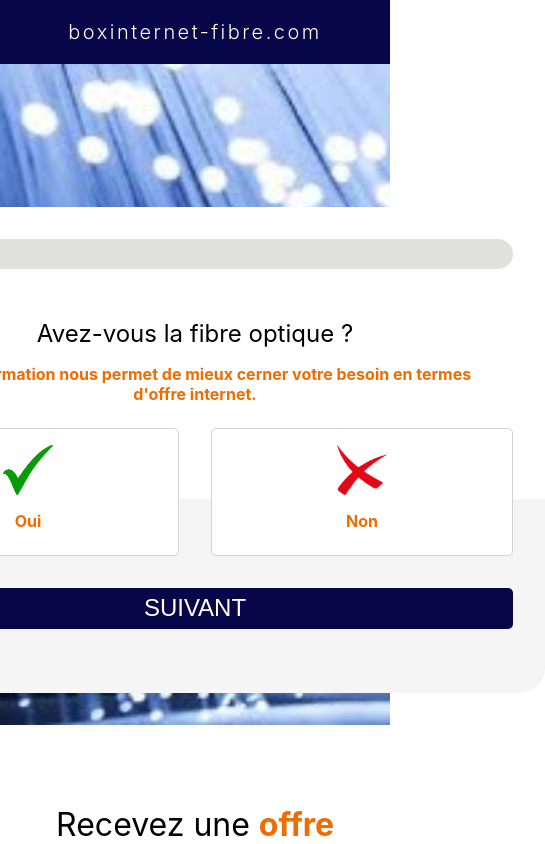
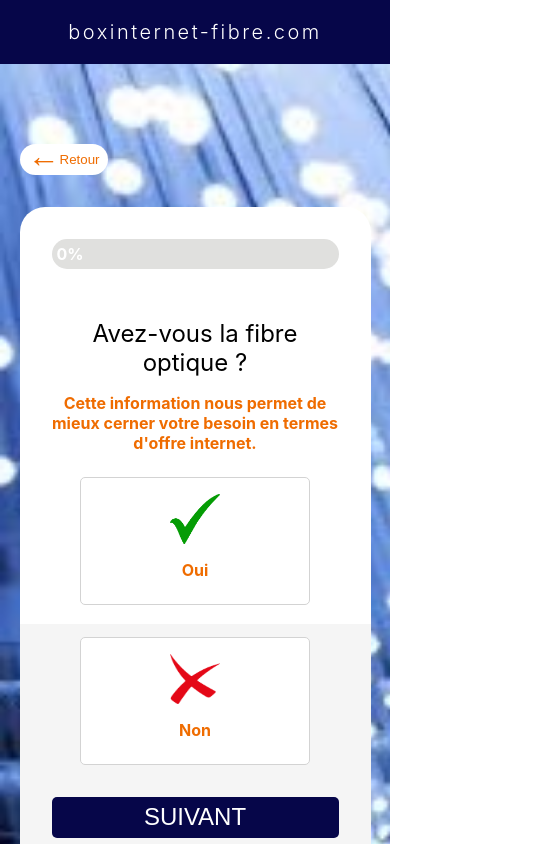
Before and after one commit to PelayoPAR/vmtest, a React (Create React App) app: page / in a window 390 px wide. Shown: the top 844 px of the page, 545 px wide, since content can reach past the window. Built offline with nearby package versions, Linux system fonts and the light colour scheme.

Commit message:
responsive iter 1

```diff
--- a/src/Components/MainPanel/MainPanel.css
+++ b/src/Components/MainPanel/MainPanel.css
@@ -13,6 +13,8 @@
 
 }
 
+
+
 .panelEtSuivantDiv {
     width: 100%;
 }
@@ -25,9 +27,43 @@
     padding: 2rem;
     border-radius: 25px;
     margin-bottom: 2rem;
-    width: 700px;
+    width: 100%;
+    min-width: 700px;
     background: linear-gradient(to top, rgb(245, 245, 245) 0%, rgb(245, 245, 245) 40%, white 0%, white 100%);
 }
+
+@media screen and (max-width:486px) {
+    .retourBtnParent {
+        display: flex;
+        flex-direction: column;
+    }
+
+    .contentPanel {
+        min-width: 100px;
+        width: 90%;
+        align-self: center;
+    }
+
+}
+
+@media screen and (min-width:485px) and (max-width: 768px) {
+    .retourBtnParent {
+        display: flex;
+        flex-direction: column;
+    }
+
+    .contentPanel {
+        min-width: 100px;
+        width: 90%;
+        align-self: center;
+    }
+}
+
+
+/* @media screen and (max-width: 480px) {} */
+/* @media screen and (min-width:481px) and (max-width: 768px) {} */
+/* @media screen and (min-width:769px) and (max-width: 1023px) {} */
+/* @media screen and (min-width: 1024px) and (max-width: 1200px) {} */
 
 .progressBarMain{
     display: flex;
--- a/src/Components/MainPanel/MainPanel.jsx
+++ b/src/Components/MainPanel/MainPanel.jsx
@@ -37,7 +37,7 @@ function MainPanel() {
       style={{ backgroundImage: "url('/Img/fiberbgimg.jpg')" }}
     >
       <div className="retourPlusContentDiv">
-        <div>
+        <div className="retourBtnParent">
           <RetourBtn controlSetPanelMinus={controlSetPanelMinus} />
         </div>
         <div className="contentPanel">
--- a/src/Components/MainPanel/PanelContents/PanelContent1/PanelContent1.css
+++ b/src/Components/MainPanel/PanelContents/PanelContent1/PanelContent1.css
@@ -49,3 +49,21 @@
 .ouiNonButtonDiv p {
     margin-top: 1rem;
 }
+
+@media screen and (max-width:486px) {
+    .ouiNonButtonDiv {
+        min-width: 10px;
+        width: 80%;
+    }
+
+    .ouiNonButtonsDiv {
+        flex-direction: column;
+        align-items: center;
+    }
+}
+
+@media screen and (min-width:485px) and (max-width: 768px) {
+    .ouiNonButtonDiv {
+        min-width: 10px;;
+    }
+}
--- a/src/Components/RetourBtn/RetourBtn.css
+++ b/src/Components/RetourBtn/RetourBtn.css
@@ -1,3 +1,20 @@
+
+@media screen and (max-width:486px) {
+    .retourBtnDiv {
+        width: 90%;
+        align-self: center;
+    }
+}
+
+@media screen and (min-width:485px) and (max-width: 768px) {
+    .retourBtnDiv {
+        width: 90%;
+        align-self: center;
+    }
+}
+
+
+
 .retourBtn {
     display: flex;
     margin-top: 5rem;
--- a/src/Components/RetourBtn/RetourBtn.jsx
+++ b/src/Components/RetourBtn/RetourBtn.jsx
@@ -5,7 +5,7 @@ import "./RetourBtn.css"
 
 function RetourBtn({ controlSetPanelMinus }) {
   return (
-    <div>
+    <div className="retourBtnDiv">
       <button
         className="retourBtn"
         onClick={() => {
```
Also changed, not shown: src/App.css (+7 -0 lines).
